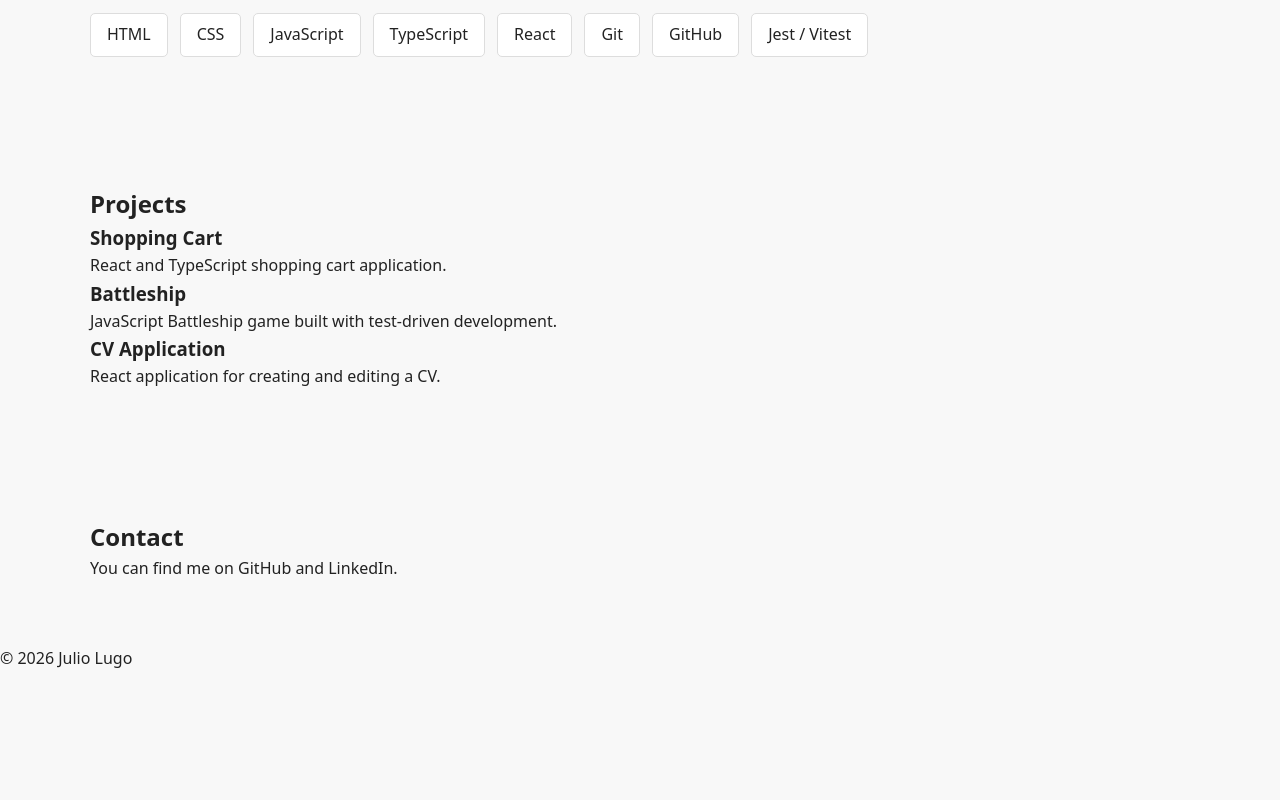
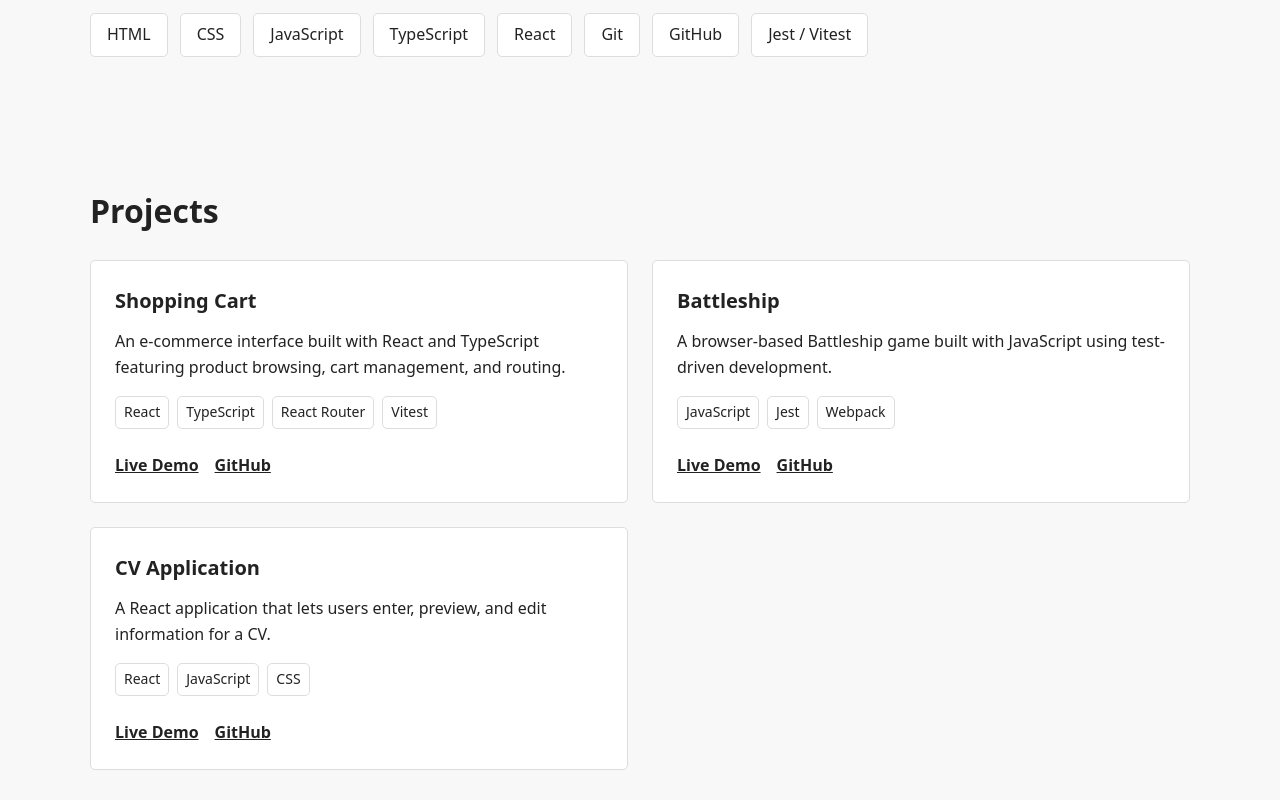
Before and after one commit to julioldv/portfolio, a React (Vite) app: page / in a window 1280 px wide. Shown: the part 1160-1960 px from the top of the page. Before the commit the page ends 1832 px from the top, so only its background shows below. Built offline with nearby package versions, Linux system fonts and the light colour scheme.

Commit message:
feat: add reusable project cards

```diff
--- a/src/App.tsx
+++ b/src/App.tsx
@@ -1,3 +1,6 @@
+import ProjectCard from './components/ProjectCard'
+import { projects } from './data/projects'
+
 function App() {
   return (
     <>
@@ -78,23 +81,14 @@ function App() {
           </ul>
         </section>
 
-        <section id="projects">
+        <section id="projects" className="projects">
           <h2>Projects</h2>
 
-          <article>
-            <h3>Shopping Cart</h3>
-            <p>React and TypeScript shopping cart application.</p>
-          </article>
-
-          <article>
-            <h3>Battleship</h3>
-            <p>JavaScript Battleship game built with test-driven development.</p>
-          </article>
-
-          <article>
-            <h3>CV Application</h3>
-            <p>React application for creating and editing a CV.</p>
-          </article>
+          <div className="projects-grid">
+            {projects.map((project) => (
+              <ProjectCard key={project.id} project={project} />
+            ))}
+          </div>
         </section>
 
         <section id="contact">
--- /dev/null
+++ b/src/components/ProjectCard.tsx
@@ -0,0 +1,33 @@
+import type { Project } from '../data/projects'
+
+type ProjectCardProps = {
+  project: Project
+}
+
+function ProjectCard({ project }: ProjectCardProps) {
+  return (
+    <article className="project-card">
+      <h3>{project.title}</h3>
+
+      <p>{project.description}</p>
+
+      <ul className="project-technologies">
+        {project.technologies.map((technology) => (
+          <li key={technology}>{technology}</li>
+        ))}
+      </ul>
+
+      <div className="project-links">
+        <a href={project.liveUrl} target="_blank" rel="noreferrer">
+          Live Demo
+        </a>
+
+        <a href={project.githubUrl} target="_blank" rel="noreferrer">
+          GitHub
+        </a>
+      </div>
+    </article>
+  )
+}
+
+export default ProjectCard
--- /dev/null
+++ b/src/data/projects.ts
@@ -0,0 +1,38 @@
+export type Project = {
+  id: number
+  title: string
+  description: string
+  technologies: string[]
+  githubUrl: string
+  liveUrl: string
+}
+
+export const projects: Project[] = [
+  {
+    id: 1,
+    title: 'Shopping Cart',
+    description:
+      'An e-commerce interface built with React and TypeScript featuring product browsing, cart management, and routing.',
+    technologies: ['React', 'TypeScript', 'React Router', 'Vitest'],
+    githubUrl: 'https://github.com/julioldv/shopping-cart',
+    liveUrl: 'https://shopping-cart-jcl-298d.vercel.app/',
+  },
+  {
+    id: 2,
+    title: 'Battleship',
+    description:
+      'A browser-based Battleship game built with JavaScript using test-driven development.',
+    technologies: ['JavaScript', 'Jest', 'Webpack'],
+    githubUrl: 'https://github.com/julioldv/battleship-js',
+    liveUrl: '#',
+  },
+  {
+    id: 3,
+    title: 'CV Application',
+    description:
+      'A React application that lets users enter, preview, and edit information for a CV.',
+    technologies: ['React', 'JavaScript', 'CSS'],
+    githubUrl: 'https://github.com/julioldv/cv-application',
+    liveUrl: 'https://cv-application-six-pi.vercel.app/',
+  },
+]
--- a/src/index.css
+++ b/src/index.css
@@ -180,3 +180,53 @@ section {
   border: 1px solid #ddd;
   border-radius: 5px;
 }
+
+  /* PROJECTS STYLES */
+
+  .projects h2 {
+  margin-bottom: 1.5rem;
+  font-size: 2rem;
+}
+
+.projects-grid {
+  display: grid;
+  grid-template-columns: repeat(2, 1fr);
+  gap: 1.5rem;
+}
+
+.project-card {
+  padding: 1.5rem;
+  background-color: #fff;
+  border: 1px solid #ddd;
+  border-radius: 5px;
+}
+
+.project-card h3 {
+  margin-bottom: 0.75rem;
+  font-size: 1.25rem;
+}
+
+.project-technologies {
+  display: flex;
+  flex-wrap: wrap;
+  gap: 0.5rem;
+  margin-top: 1rem;
+}
+
+.project-technologies li {
+  padding: 0.25rem 0.5rem;
+  border: 1px solid #ddd;
+  border-radius: 5px;
+  font-size: 0.875rem;
+}
+
+.project-links {
+  display: flex;
+  gap: 1rem;
+  margin-top: 1.5rem;
+}
+
+.project-links a {
+  font-weight: 600;
+  text-decoration: underline;
+}
```
